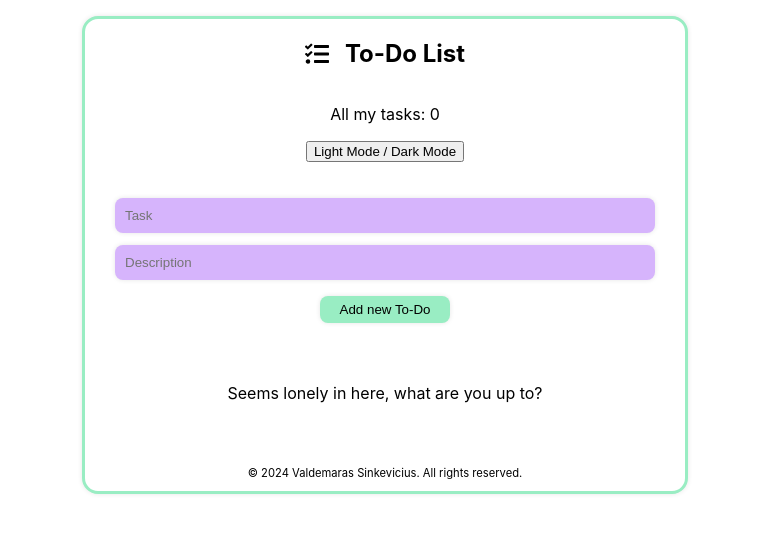
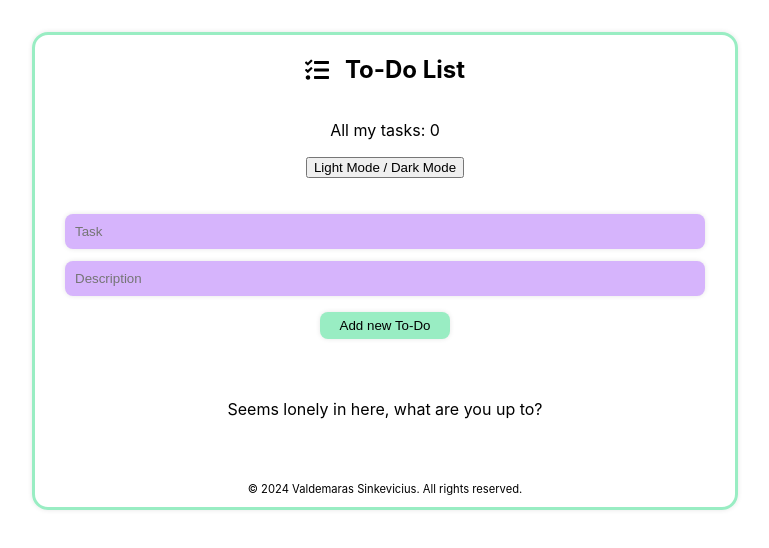
Before and after one commit to valsin132/TO-DO-APP, a React (Vite) app: page / in a window 1280 px wide. Shown: the top 548 px of the page, without its empty margins (255-1024 px from the left). Built offline with nearby package versions, Linux system fonts and the light colour scheme.

Commit message:
responsive changes

```diff
--- a/src/App.jsx
+++ b/src/App.jsx
@@ -21,8 +21,8 @@ function AppContent() {
   const theme = isLightTheme ? light : dark;
 
   return (
-    <div className='app-wrapper'>
-      <div className="app" style={{ background: theme.bg }}>
+    <div className='app-wrapper' style={{ background: theme.bg }}>
+      <div className='app'>
         <Navbar />
         <TaskForm />
         <TaskList />
--- a/src/components/TaskList.jsx
+++ b/src/components/TaskList.jsx
@@ -1,9 +1,13 @@
 import {useContext} from 'react'
 import { ToDoContext } from '../contexts/ToDoContext';
+import{ ThemeContext } from '../contexts/ThemeContext';
 import TaskDetails from './TaskDetails';
 
 const TaskList = () => {
     const {tasks} = useContext(ToDoContext);
+    const { isLightTheme, light, dark } = useContext(ThemeContext);
+    const theme = isLightTheme ? light : dark;
+
     return tasks.length
     ? (
         <div className='task-list'>
@@ -17,7 +21,7 @@ const TaskList = () => {
         </div>
     )
     : (
-        <div className='empty'>Seems lonely in here, what are you up to?</div>
+        <div className='empty' style={{ color: theme.syntax }}>Seems lonely in here, what are you up to?</div>
     );
 }
 
--- a/src/index.css
+++ b/src/index.css
@@ -6,15 +6,17 @@ body {
     sans-serif;
   -webkit-font-smoothing: antialiased;
   -moz-osx-font-smoothing: grayscale;
+  box-sizing: border-box;
 }
 
 .app-wrapper {
-  background-color: #fff;
+  padding-top: 2rem;
+  min-height: 100vh;
 }
 
 .app {
-    max-width:600px;
-    margin:1rem auto;
+    max-width:700px;
+    margin: 0 auto;
     color: #000;
     border: 3px solid #99EDC3;
     border-radius: 1rem;
@@ -133,12 +135,16 @@ input[type='submit'] {
 }
 
 @media (max-width: 576px) {
+  .app-wrapper {
+    padding: 0;
+  }
   .app {
     border: none;
+    border-radius: 0;
+    box-shadow: none;
     min-height: 100vh;
     display: flex;
     flex-direction: column;
-    margin: 0;
   }
 
   .footer {
```
